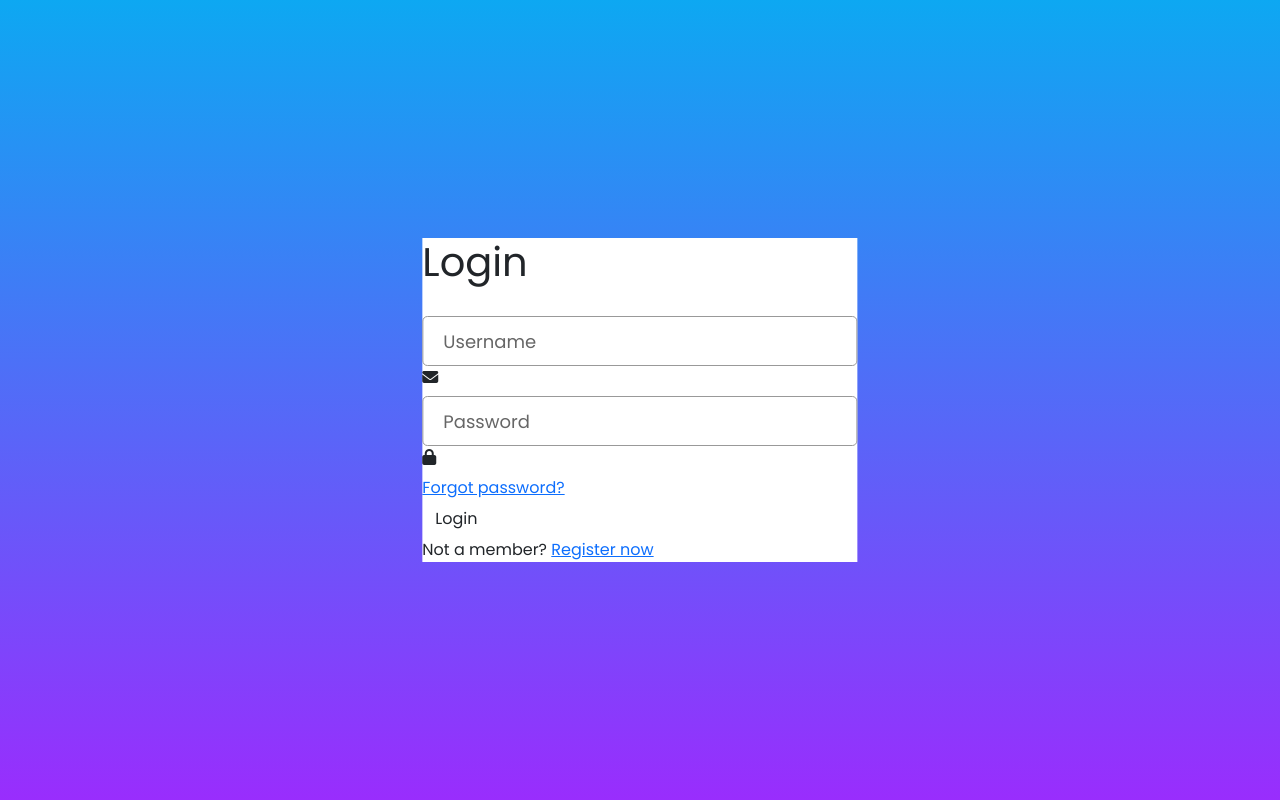
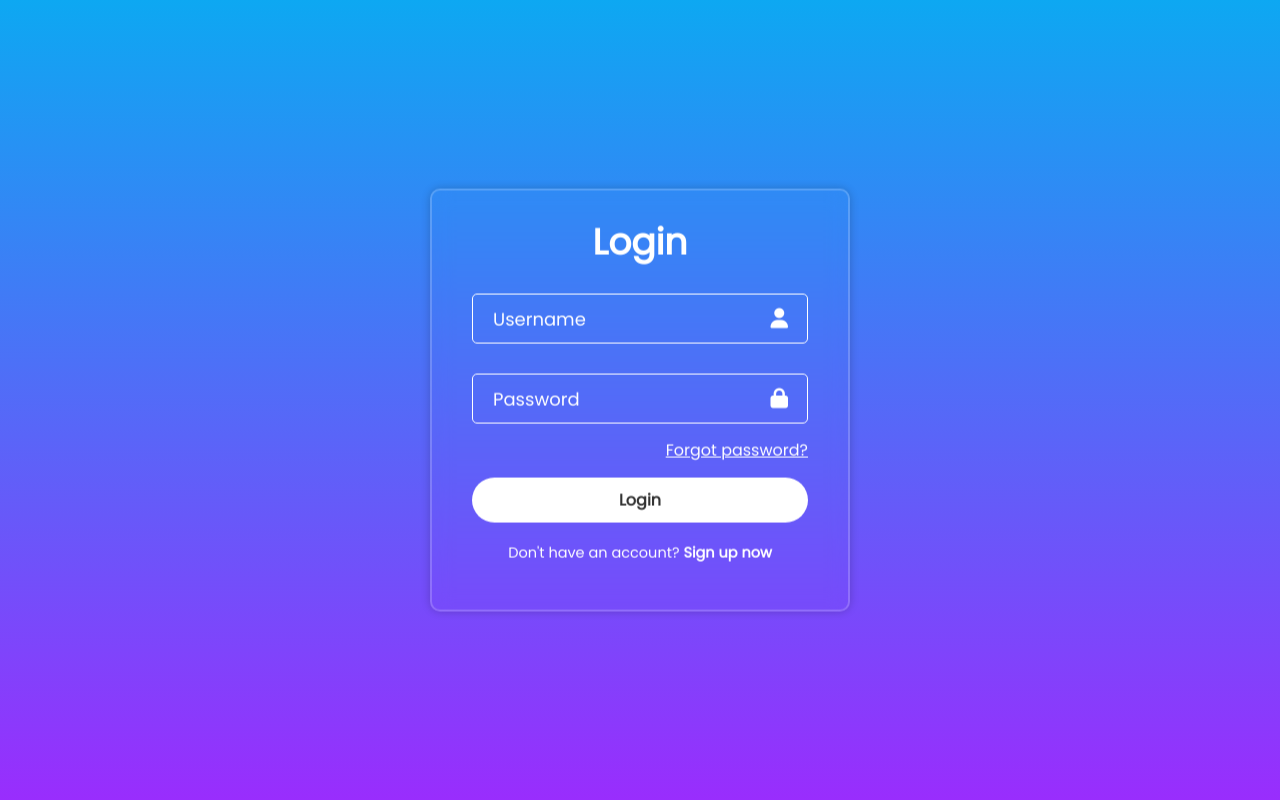
Before and after one commit to FaaizHaikal/PWeb, a PHP site: page / in a window 1280 px wide. Run offline with PHP 8.4, Linux system fonts and the light colour scheme; some libraries are stand-ins or nearby versions.

Commit message:
feat: add signup form

```diff
--- a/FP/index.php
+++ b/FP/index.php
@@ -8,12 +8,13 @@
     <script src="https://kit.fontawesome.com/5f60200bd3.js" crossorigin="anonymous"></script>
   </head>
   <body>
-    <div class="form-container">
+    <div class="form">
+      <div class="form-container login active">
         <form action="#">
           <h1>Login</h1>
           <div class="input-box">
-          <input type="email" placeholder="Username">
-          <i class="fa-solid fa-envelope"></i>
+            <input type="text" placeholder="Username">
+            <i class="fas fa-user"></i>
           </div>
           <div class="input-box">
             <input type="password" placeholder="Password">
@@ -22,11 +23,35 @@
           <div class="forgot-box">
             <a href="#">Forgot password?</a>
           </div>
-        <button type="submit" class="btn">Login</button>
-        <div class="register-link">
-          Not a member? <a href="#">Register now</a>
+          <button onclick="handleLogin()" class="login-signup-button">Login</button>
+          <div class="login-signup-link">
+            Don't have an account? <a href="#" id="signup">Sign up now</a>
           </div>
         </form>
       </div>
+
+      <div class="form-container signup">
+        <h1>Sign Up</h1>
+        <div class="input-box">
+          <input type="email" placeholder="Email">
+          <i class="fa-solid fa-envelope"></i>
+        </div>
+        <div class="input-box">
+          <input type="text" placeholder="Username">
+          <i class="fas fa-user"></i>
+        </div>
+        <div class="input-box">
+            <input type="password" placeholder="Password">
+            <i class="fa-solid fa-lock"></i>
+        </div>
+        <button onclick="handleSignUp()" class="login-signup-button">Sign Up</button>
+        <div class="login-signup-link">
+            Already have an account? <a href="#" id="login">Login</a>
+        </div>
+      </div>
+    </div>
+
+
+    <script src="./script.js"></script>
   </body>
 <html>
--- /dev/null
+++ b/FP/script.js
@@ -0,0 +1,113 @@
+const loginForm = document.querySelector('.form .login');
+const signupForm = document.querySelector('.form .signup');
+const signupLink = document.getElementById('signup');
+const loginLink = document.getElementById('login');
+
+function removeAlert(inputBox, alert){
+  inputBox.setAttribute('style', '');
+  alert.remove();
+}
+
+function removeAlerts(){
+  const alerts = document.querySelectorAll('.invalid-input');
+  alerts.forEach(function(alert){
+    const inputBox = alert.parentElement;
+    removeAlert(inputBox, alert);
+  });
+}
+
+signupLink.addEventListener('click', function(event) {
+  event.preventDefault();
+
+  removeAlerts();
+  loginForm.classList.remove('active');
+  signupForm.classList.add('active');
+});
+
+loginLink.addEventListener('click', function(event) {
+  event.preventDefault();
+
+  removeAlerts();
+  loginForm.classList.add('active');
+  signupForm.classList.remove('active');
+
+});
+
+function createAlert(message){
+  const alert = document.createElement('div');
+  alert.classList.add('invalid-input');
+
+  const alertMessage = document.createElement('p');
+  alertMessage.textContent = message;
+  alert.appendChild(alertMessage);
+  return alert;
+}
+function validateFormInput(form){
+  const inputs = form.querySelectorAll('input');
+  let valid = true;
+
+  inputs.forEach(function(input){
+    const inputBox = input.parentElement;
+    if (input.value === '' && !inputBox.querySelector('.invalid-input')){
+      const alert = createAlert('Please fill in this field');
+      inputBox.appendChild(alert);
+      inputBox.setAttribute('style', 'margin-bottom: 43px;');
+      valid = false;
+    } else if (input.value == '' && inputBox.querySelector('.invalid-input')) {
+      valid = false;
+    } else {
+      const alert = inputBox.querySelector('.invalid-input');
+      if (alert){
+        removeAlert(inputBox, alert);
+      }
+    }
+  });
+
+  return valid;
+}
+
+function handleLogin() {
+  const valid = validateFormInput(loginForm);
+
+  if (!valid){
+    return;
+  }
+
+  const email = loginForm.querySelector('#email').value;
+  const password = loginForm.querySelector('#password').value;
+
+  firebase.auth().signInWithEmailAndPassword(email, password)
+    .then(function(userCredential) {
+      const user = userCredential.user;
+      window.location = 'index.html';
+    })
+    .catch(function(error) {
+      const errorCode = error.code;
+      const errorMessage = error.message;
+      const alert = createAlert(errorMessage);
+      loginForm.appendChild(alert);
+    });
+}
+
+function handleSignUp(){
+  const valid = validateFormInput(signupForm);
+
+  if (!valid){
+    return;
+  }
+
+  const email = signupForm.querySelector('#email').value;
+  const password = signupForm.querySelector('#password').value;
+
+  firebase.auth().createUserWithEmailAndPassword(email, password)
+    .then(function(userCredential) {
+      const user = userCredential.user;
+      window.location = 'index.html';
+    })
+    .catch(function(error) {
+      const errorCode = error.code;
+      const errorMessage = error.message;
+      const alert = createAlert(errorMessage);
+      signupForm.appendChild(alert);
+    });
+}
--- a/FP/style.css
+++ b/FP/style.css
@@ -7,21 +7,39 @@
   font-family: 'Poppins', sans-serif;
 }
 
-body {
-  min-height: 100vh !important;
-  background: rgb(153,45,253) !important;
-  background: linear-gradient(0deg, rgba(153,45,253,1) 0%, rgba(13,168,242,1) 100%) !important;
-  display: flex !important;;
-  align-items: center !important;;
-  justify-content: center !important;;
+.form {
+  min-height: 100vh;
+  background: rgb(153,45,253);
+  background: linear-gradient(0deg, rgba(153,45,253,1) 0%, rgba(13,168,242,1) 100%);
+  display: flex;
+  align-items: center;
+  justify-content: center;
 }
 
-.form-container{
+.form-container {
+  display: none;
+}
+
+.form-container.active{
+  display: block;
+  width: 420px;
   position: absolute;
   top: 50%;
   left: 50%;
   transform: translate(-50%, -50%);
-  background: white;
+  background: transparent;
+  border: 2px solid rgba(255, 255, 255, 0.2);
+  box-shadow: 0 0 10px rgba(0, 0, 0, 0.2);
+  backdrop-filter: blur(10px);
+  border-radius: 10px;
+  color: white;
+  padding: 30px 40px;
+}
+
+.form-container h1 {
+  font-size: 36px;
+  text-align: center;
+  font-weight: 1000;
 }
 
 .form-container .input-box {
@@ -36,12 +54,75 @@ body {
   height: 100%;
   outline: none;
   border-radius: 5px;
-  border: 1px solid #999;
+  border: 1px solid white;
   padding: 20px 45px 20px 20px;
   font-size: 18px;
   background: transparent;
+  color: white;
 }
 
 .input-box input::placeholder {
-  color: #666;
+  color: white
 }
+
+.input-box i {
+  position: absolute;
+  right: 20px;
+  top: 50%;
+  transform: translateY(-50%);
+  font-size: 20px;
+}
+
+.forgot-box {
+  display: flex;
+  justify-content: end;
+  font-size: 14.5 px;
+  margin: -15px 0 15px;
+}
+
+.forgot-box a {
+  color: white;
+}
+
+.forgot-box a:hover {
+  text-decoration: underline;
+}
+
+.login-signup-button{
+  width: 100%;
+  height: 45px;
+  background-color: white;
+  border: none;
+  outline: none;
+  border-radius: 45px;
+  box-shadow: 0 0 10px rgba(0,0,0,-1);
+  cursor: pointer;
+  font-size: 16px;
+  color: #333;
+  font-weight: 600;
+}
+
+.login-signup-link {
+  font-size: 14.5px;
+  text-align: center;
+  margin: 20px 0 15px;
+}
+
+.login-signup-link a {
+  color: white;
+  text-decoration: none;
+  font-weight: 600;
+}
+
+.login-signup-link a:hover {
+  text-decoration: underline;
+}
+
+.invalid-input {
+  color: white;
+  margin-bottom: 10px;
+}
+
+.invalid-input p {
+  margin-bottom: 10px;
+}
```
Lines whose indentation alone changed are shown as unchanged.
